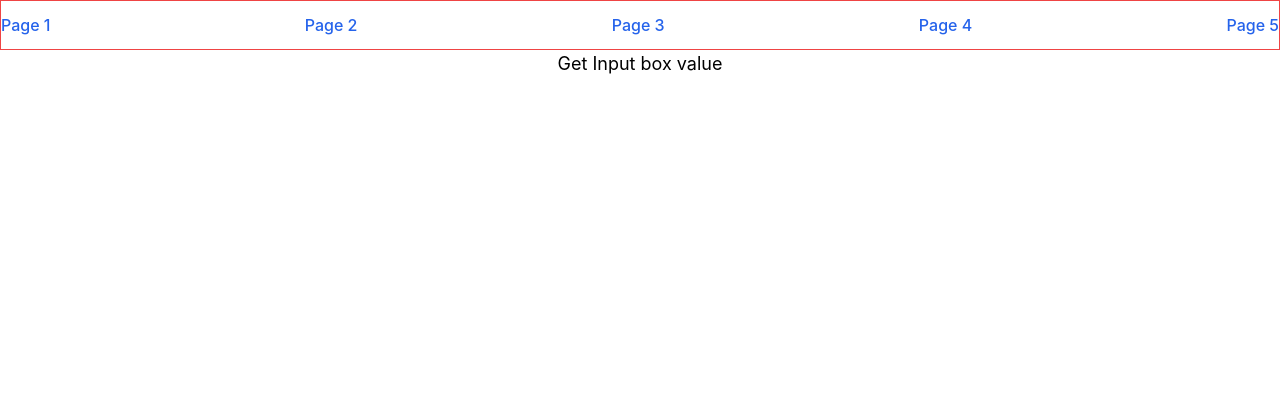
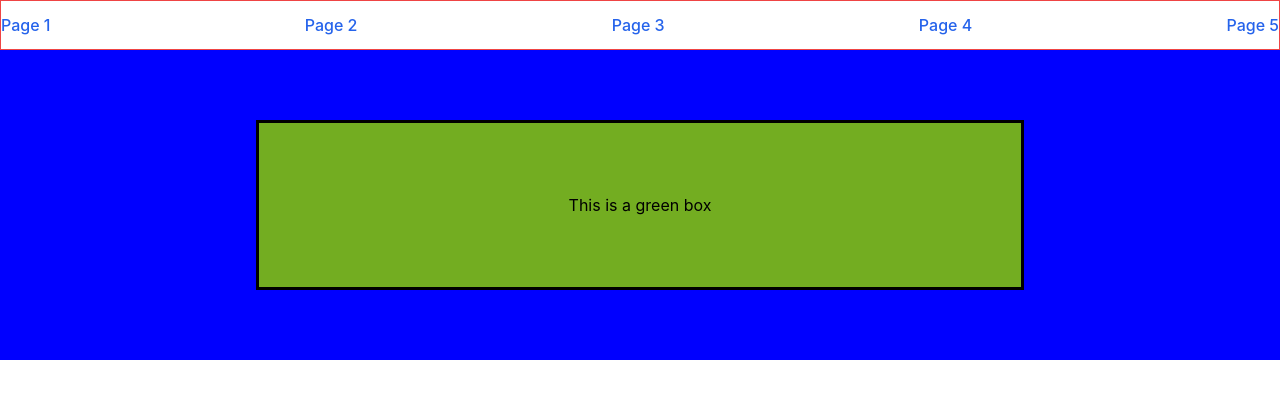
Before and after one commit to StaeyKay/Tailwind-React, a React (Create React App) app: page /page4 in a window 1280 px wide. Shown: the top 398 px of the page. Built offline with nearby package versions, Linux system fonts and the light colour scheme.

Commit message:
ReactStylesObject

```diff
--- a/src/pages/Page4.js
+++ b/src/pages/Page4.js
@@ -2,18 +2,25 @@
 import { useState } from "react";
 
 function Page4() {
-    const [data, setData] = useState()
-    const getData = (e) => {
-        setData(e.target.value)
+    const styles = {
+        innerDiv : {
+            backgroundColor: "#73AD21",
+            padding: "70px 0",
+            textAlign: "center",
+            border: "3px solid black",
+            width: "60%",
+            margin: "auto"
+        },
+        outerDiv: {
+            padding: "70px 0",
+            backgroundColor: "blue"
+        }
     }
+
     return (
 
-        <div>
-            <h1 className="text-lg text-center">Get Input box value</h1>
-            <form>
-                <input type="text" onChange={getData} />
-                <p>{data}</p>
-            </form>
+        <div style={styles.outerDiv}>
+            <div style={styles.innerDiv}>This is a green box</div>
         </div>
 
     );
--- a/src/pages/Page5.js
+++ b/src/pages/Page5.js
@@ -8,7 +8,7 @@
 
     const [profitArray, setProfitArray] = useState([])
 
-    const arrayTest = ["esthe22r", "hayford", "jude", "mom"];
+    const arrayTest = ["esther", "hayford", "jude", "mom"];
     return (
         <div className="bg-pink-500" >
             <h1>Akusika Beverages Stock Tracker</h1><br />
@@ -71,8 +71,8 @@
                 <button
                     className="bg-red-500"
                     onClick={() => {
-                        const copiedProfitAray = [...profitArray];
-                        copiedProfitAray.push(
+                        const copiedProfitArray = [...profitArray];
+                        copiedProfitArray.push(
                             {
                                 "productName": productName
                             }
```
